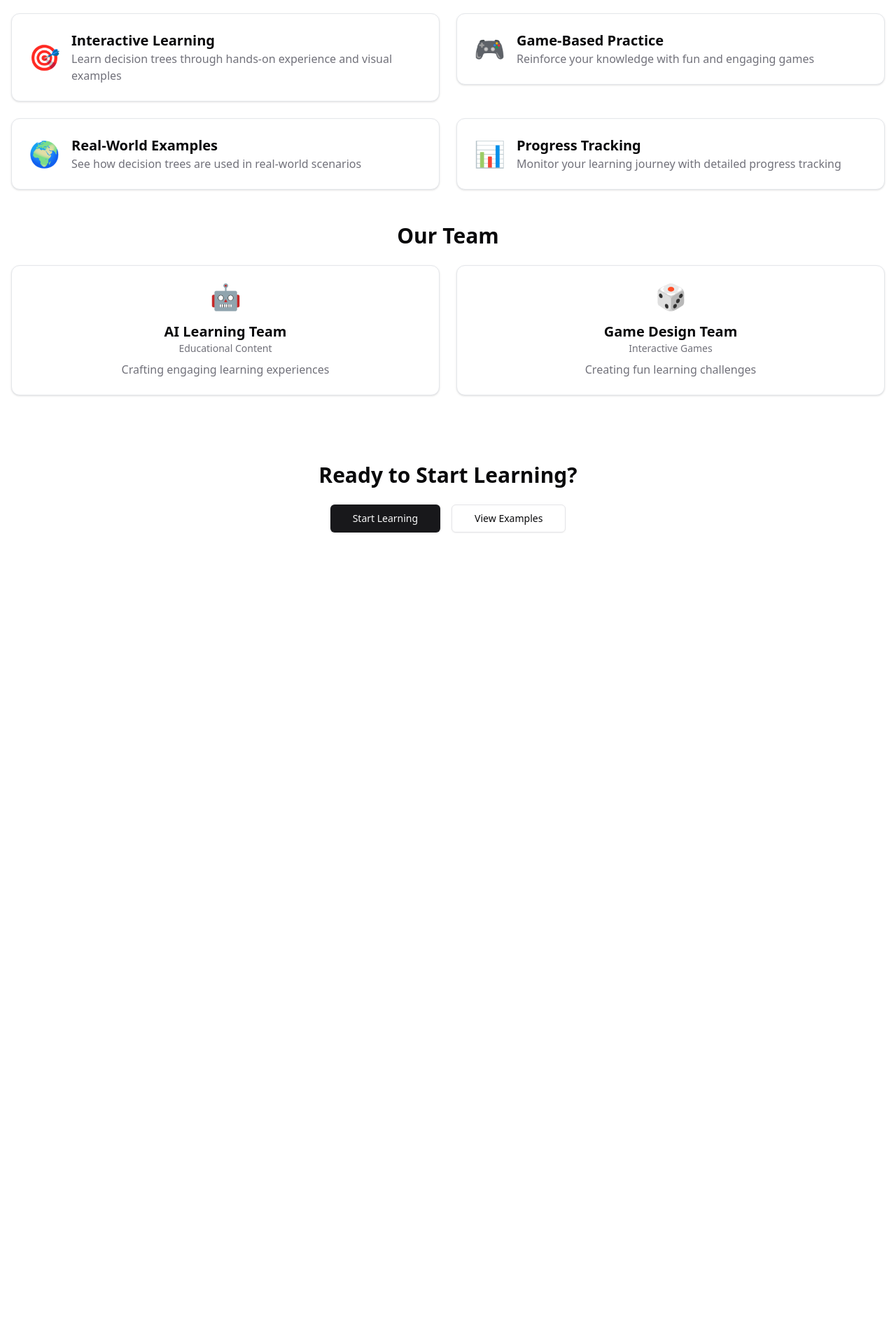
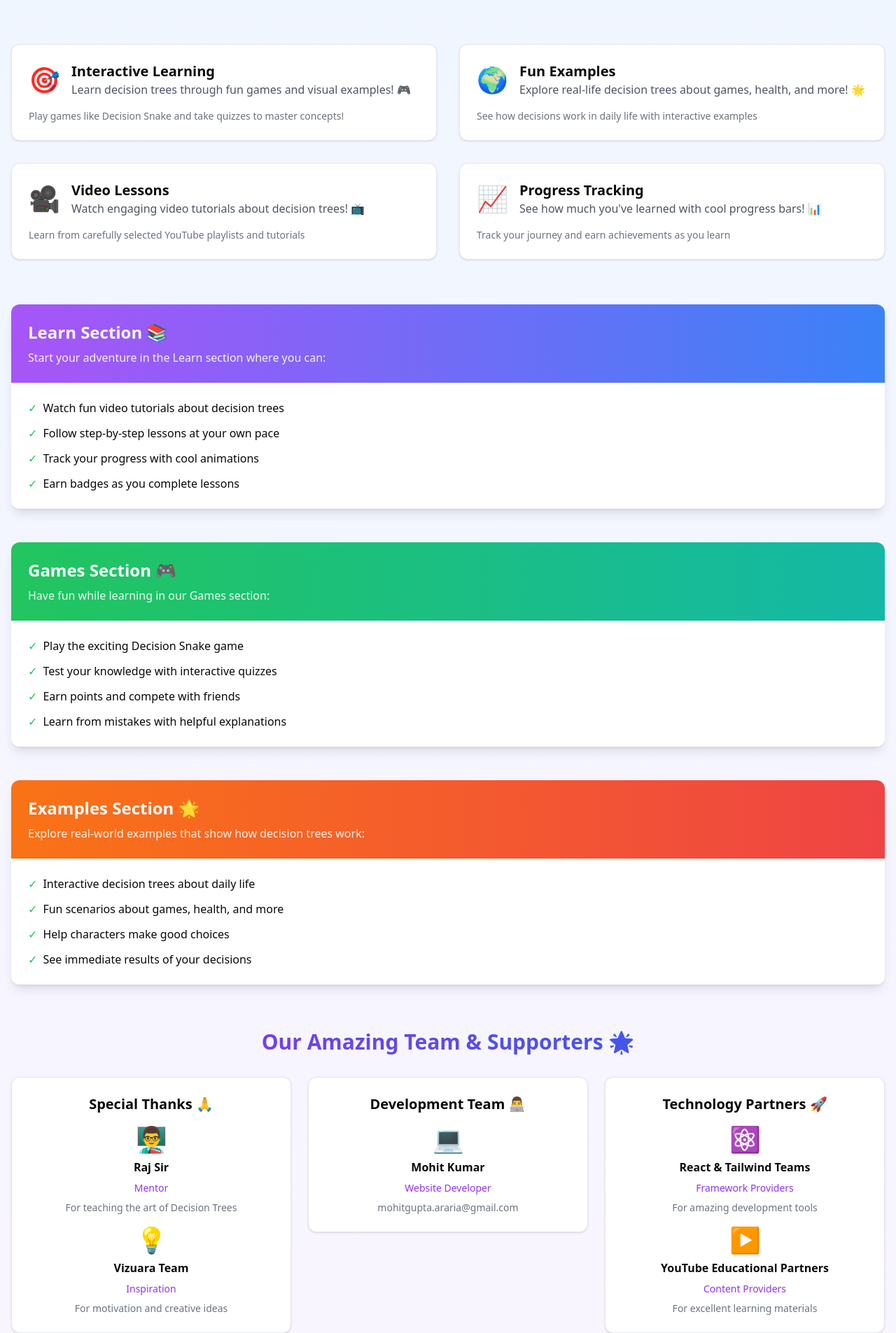
Before and after one commit to mohitkr04/decisiontree-app, a React (Vite) app: page /about in a window 1280 px wide. Shown: the part 257-2162 px from the top of the page at 70% size. Before the commit the page ends 1066 px from the top, so only its background shows below. Built offline with nearby package versions, Linux system fonts and the light colour scheme.

Commit message:
eight commit

```diff
--- a/src/App.tsx
+++ b/src/App.tsx
@@ -6,11 +6,11 @@ import ErrorBoundary from './components/ErrorBoundary';
 // Page imports
 import Landing from './pages/Landing';
 import Home from './pages/Home';
+import About from './pages/About';
 import Learn from './pages/Learn';
 import BuildTree from './pages/BuildTree';
 import Examples from './pages/Examples';
 import Games from './pages/Games';
-import About from './pages/About';
 import ProtectedRoute from './components/auth/ProtectedRoute';
 
 function App() {
@@ -21,11 +21,11 @@ function App() {
           <Route path="/" element={<Landing />} />
           <Route element={<ProtectedRoute />}>
             <Route path="/home" element={<Home />} />
+            <Route path="/about" element={<About />} />
             <Route path="/learn" element={<Learn />} />
             <Route path="/build-tree" element={<BuildTree />} />
             <Route path="/examples" element={<Examples />} />
             <Route path="/games" element={<Games />} />
-            <Route path="/about" element={<About />} />
           </Route>
         </Routes>
         <Toaster />
--- a/src/components/games/SnakeGame.tsx
+++ b/src/components/games/SnakeGame.tsx
@@ -2,6 +2,7 @@ import { useState, useEffect, useCallback, useRef } from 'react';
 import { motion } from 'framer-motion';
 import { useToast } from '../ui/use-toast';
 import confetti from 'canvas-confetti';
+import { Button } from '@/components/ui/button';
 
 type Position = {
   x: number;
--- a/src/pages/About.tsx
+++ b/src/pages/About.tsx
@@ -3,42 +3,116 @@ import { useNavigate } from 'react-router-dom';
 import AppBar from '../components/layout/AppBar';
 import { Card } from '@/components/ui/card';
 import { Button } from '@/components/ui/button';
+import { Separator } from '@/components/ui/separator';
 
 const features = [
   {
     title: "Interactive Learning",
-    description: "Learn decision trees through hands-on experience and visual examples",
-    icon: "🎯"
+    description: "Learn decision trees through fun games and visual examples! 🎮",
+    icon: "🎯",
+    details: "Play games like Decision Snake and take quizzes to master concepts!"
   },
   {
-    title: "Game-Based Practice",
-    description: "Reinforce your knowledge with fun and engaging games",
-    icon: "🎮"
+    title: "Fun Examples",
+    description: "Explore real-life decision trees about games, health, and more! 🌟",
+    icon: "🌍",
+    details: "See how decisions work in daily life with interactive examples"
   },
   {
-    title: "Real-World Examples",
-    description: "See how decision trees are used in real-world scenarios",
-    icon: "🌍"
+    title: "Video Lessons",
+    description: "Watch engaging video tutorials about decision trees! 📺",
+    icon: "🎥",
+    details: "Learn from carefully selected YouTube playlists and tutorials"
   },
   {
     title: "Progress Tracking",
-    description: "Monitor your learning journey with detailed progress tracking",
-    icon: "📊"
+    description: "See how much you've learned with cool progress bars! 📊",
+    icon: "📈",
+    details: "Track your journey and earn achievements as you learn"
   }
 ];
 
-const teamMembers = [
+const sections = [
   {
-    name: "AI Learning Team",
-    role: "Educational Content",
-    avatar: "🤖",
-    description: "Crafting engaging learning experiences"
+    title: "Learn Section 📚",
+    description: "Start your adventure in the Learn section where you can:",
+    points: [
+      "Watch fun video tutorials about decision trees",
+      "Follow step-by-step lessons at your own pace",
+      "Track your progress with cool animations",
+      "Earn badges as you complete lessons"
+    ],
+    color: "from-purple-500 to-blue-500"
   },
   {
-    name: "Game Design Team",
-    role: "Interactive Games",
-    avatar: "🎲",
-    description: "Creating fun learning challenges"
+    title: "Games Section 🎮",
+    description: "Have fun while learning in our Games section:",
+    points: [
+      "Play the exciting Decision Snake game",
+      "Test your knowledge with interactive quizzes",
+      "Earn points and compete with friends",
+      "Learn from mistakes with helpful explanations"
+    ],
+    color: "from-green-500 to-teal-500"
+  },
+  {
+    title: "Examples Section 🌟",
+    description: "Explore real-world examples that show how decision trees work:",
+    points: [
+      "Interactive decision trees about daily life",
+      "Fun scenarios about games, health, and more",
+      "Help characters make good choices",
+      "See immediate results of your decisions"
+    ],
+    color: "from-orange-500 to-red-500"
+  }
+];
+
+const credits = [
+  {
+    title: "Special Thanks 🙏",
+    items: [
+      {
+        name: "Raj Sir",
+        role: "Mentor",
+        description: "For teaching the art of Decision Trees",
+        emoji: "👨‍🏫"
+      },
+      {
+        name: "Vizuara Team",
+        role: "Inspiration",
+        description: "For motivation and creative ideas",
+        emoji: "💡"
+      }
+    ]
+  },
+  {
+    title: "Development Team 👨‍💻",
+    items: [
+      {
+        name: "Mohit Kumar",
+        role: "Website Developer",
+        description: "mohitgupta.araria@gmail.com",
+        emoji: "💻"
+      }
+    ]
+  },
+  {
+    title: "Technology Partners 🚀",
+    items: [
+      {
+        name: "React & Tailwind Teams",
+        role: "Framework Providers",
+        description: "For amazing development tools",
+        emoji: "⚛️"
+      },
+      {
+        name: "YouTube Educational Partners",
+        role: "Content Providers",
+        description: "For excellent learning materials",
+        emoji: "▶️"
+      }
+    ]
   }
 ];
 
@@ -46,37 +120,38 @@ export default function About() {
   const navigate = useNavigate();
 
   return (
-    <div className="min-h-screen bg-background">
+    <div className="min-h-screen bg-gradient-to-b from-blue-50 to-purple-50">
       <AppBar />
 
-      <div className="container mx-auto px-4 pt-24">
+      <div className="container mx-auto px-4 pt-24 pb-12">
         <motion.div
           initial={{ opacity: 0, y: 20 }}
           animate={{ opacity: 1, y: 0 }}
-          className="space-y-12"
+          className="space-y-16"
         >
           {/* Hero Section */}
-          <div className="text-center space-y-4">
+          <div className="text-center space-y-6">
             <motion.h1
-              className="text-4xl md:text-6xl font-bold"
+              className="text-5xl md:text-7xl font-bold bg-clip-text text-transparent bg-gradient-to-r from-purple-600 to-blue-600"
               initial={{ opacity: 0, y: 20 }}
               animate={{ opacity: 1, y: 0 }}
               transition={{ delay: 0.2 }}
             >
-              About Decision Tree Fun
+              Decision Tree App! 🌳
             </motion.h1>
             <motion.p
-              className="text-xl text-muted-foreground max-w-2xl mx-auto"
+              className="text-xl md:text-2xl text-gray-600 max-w-3xl mx-auto"
               initial={{ opacity: 0 }}
               animate={{ opacity: 1 }}
               transition={{ delay: 0.3 }}
             >
-              Making decision tree learning interactive, engaging, and fun for everyone
+              Your exciting journey into the world of decision trees starts here!
+              Perfect for curious minds aged 10-14 years! 🚀
             </motion.p>
           </div>
 
           {/* Features Grid */}
-          <div className="grid grid-cols-1 md:grid-cols-2 gap-6">
+          <div className="grid grid-cols-1 md:grid-cols-2 gap-8">
             {features.map((feature, index) => (
               <motion.div
                 key={feature.title}
@@ -84,7 +159,7 @@ export default function About() {
                 animate={{ opacity: 1, y: 0 }}
                 transition={{ delay: 0.2 + index * 0.1 }}
               >
-                <Card>
+                <Card className="h-full">
                   <motion.div
                     className="p-6 space-y-4"
                     whileHover={{ scale: 1.02 }}
@@ -92,39 +167,82 @@ export default function About() {
                     <div className="flex items-center space-x-4">
                       <span className="text-4xl">{feature.icon}</span>
                       <div>
-                        <h3 className="text-xl font-semibold">{feature.title}</h3>
-                        <p className="text-muted-foreground">{feature.description}</p>
+                        <h3 className="text-xl font-bold">{feature.title}</h3>
+                        <p className="text-gray-600">{feature.description}</p>
                       </div>
                     </div>
+                    <p className="text-sm text-gray-500">{feature.details}</p>
                   </motion.div>
                 </Card>
               </motion.div>
             ))}
           </div>
 
-          {/* Team Section */}
-          <div className="space-y-6">
-            <h2 className="text-3xl font-bold text-center">Our Team</h2>
-            <div className="grid grid-cols-1 md:grid-cols-2 gap-6">
-              {teamMembers.map((member, index) => (
+          {/* Sections */}
+          <div className="space-y-12">
+            {sections.map((section, index) => (
+              <motion.div
+                key={section.title}
+                initial={{ opacity: 0, x: index % 2 ? 20 : -20 }}
+                animate={{ opacity: 1, x: 0 }}
+                transition={{ delay: 0.2 }}
+                className="bg-white rounded-xl shadow-lg overflow-hidden"
+              >
+                <div className={`bg-gradient-to-r ${section.color} p-6 text-white`}>
+                  <h2 className="text-2xl font-bold">{section.title}</h2>
+                  <p className="mt-2 opacity-90">{section.description}</p>
+                </div>
+                <div className="p-6">
+                  <ul className="space-y-3">
+                    {section.points.map((point, i) => (
+                      <motion.li
+                        key={i}
+                        initial={{ opacity: 0, x: 20 }}
+                        animate={{ opacity: 1, x: 0 }}
+                        transition={{ delay: 0.3 + i * 0.1 }}
+                        className="flex items-center space-x-2"
+                      >
+                        <span className="text-green-500">✓</span>
+                        <span>{point}</span>
+                      </motion.li>
+                    ))}
+                  </ul>
+                </div>
+              </motion.div>
+            ))}
+          </div>
+
+          {/* Credits Section */}
+          <div className="space-y-8">
+            <h2 className="text-3xl font-bold text-center bg-clip-text text-transparent bg-gradient-to-r from-purple-600 to-blue-600">
+              Our Amazing Team & Supporters 🌟
+            </h2>
+            <div className="grid grid-cols-1 md:grid-cols-3 gap-6">
+              {credits.map((group, index) => (
                 <motion.div
-                  key={member.name}
+                  key={group.title}
                   initial={{ opacity: 0, y: 20 }}
                   animate={{ opacity: 1, y: 0 }}
-                  transition={{ delay: 0.4 + index * 0.1 }}
+                  transition={{ delay: 0.2 + index * 0.1 }}
                 >
                   <Card>
-                    <motion.div
-                      className="p-6 text-center space-y-4"
-                      whileHover={{ scale: 1.02 }}
-                    >
-                      <span className="text-4xl">{member.avatar}</span>
-                      <div>
-                        <h3 className="text-xl font-semibold">{member.name}</h3>
-                        <p className="text-sm text-muted-foreground">{member.role}</p>
-                        <p className="mt-2 text-muted-foreground">{member.description}</p>
+                    <div className="p-6 space-y-4">
+                      <h3 className="text-xl font-semibold text-center">{group.title}</h3>
+                      <div className="space-y-4">
+                        {group.items.map((item, i) => (
+                          <motion.div
+                            key={i}
+                            whileHover={{ scale: 1.02 }}
+                            className="text-center space-y-2"
+                          >
+                            <span className="text-4xl">{item.emoji}</span>
+                            <h4 className="font-semibold">{item.name}</h4>
+                            <p className="text-sm text-purple-600">{item.role}</p>
+                            <p className="text-sm text-gray-500">{item.description}</p>
+                          </motion.div>
+                        ))}
                       </div>
-                    </motion.div>
+                    </div>
                   </Card>
                 </motion.div>
               ))}
@@ -138,20 +256,22 @@ export default function About() {
             animate={{ opacity: 1 }}
             transition={{ delay: 0.6 }}
           >
-            <h2 className="text-3xl font-bold">Ready to Start Learning?</h2>
+            <h2 className="text-3xl font-bold">Ready to Start Your Adventure? 🚀</h2>
             <div className="flex justify-center gap-4">
               <Button
                 size="lg"
                 onClick={() => navigate('/learn')}
+                className="bg-gradient-to-r from-purple-500 to-blue-500 hover:from-purple-600 hover:to-blue-600 text-white px-8"
               >
-                Start Learning
+                Start Learning! 📚
               </Button>
               <Button
                 variant="outline"
                 size="lg"
-                onClick={() => navigate('/examples')}
+                onClick={() => navigate('/games')}
+                className="hover:bg-purple-50"
               >
-                View Examples
+                Play Games! 🎮
               </Button>
             </div>
           </motion.div>
```
